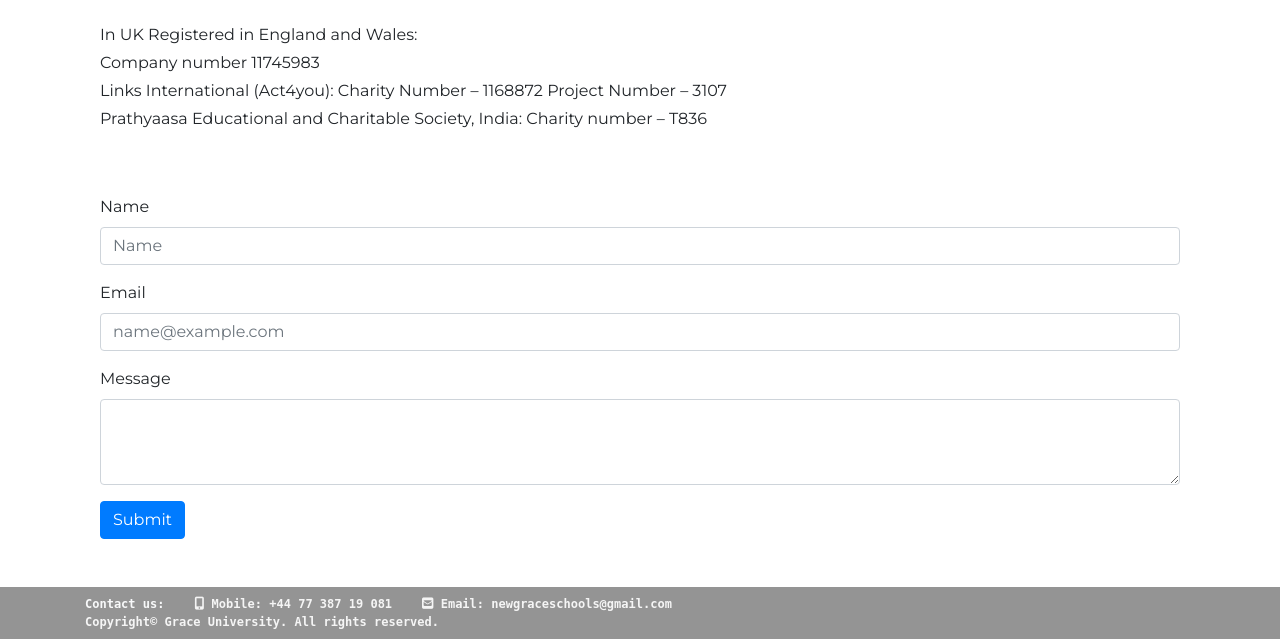
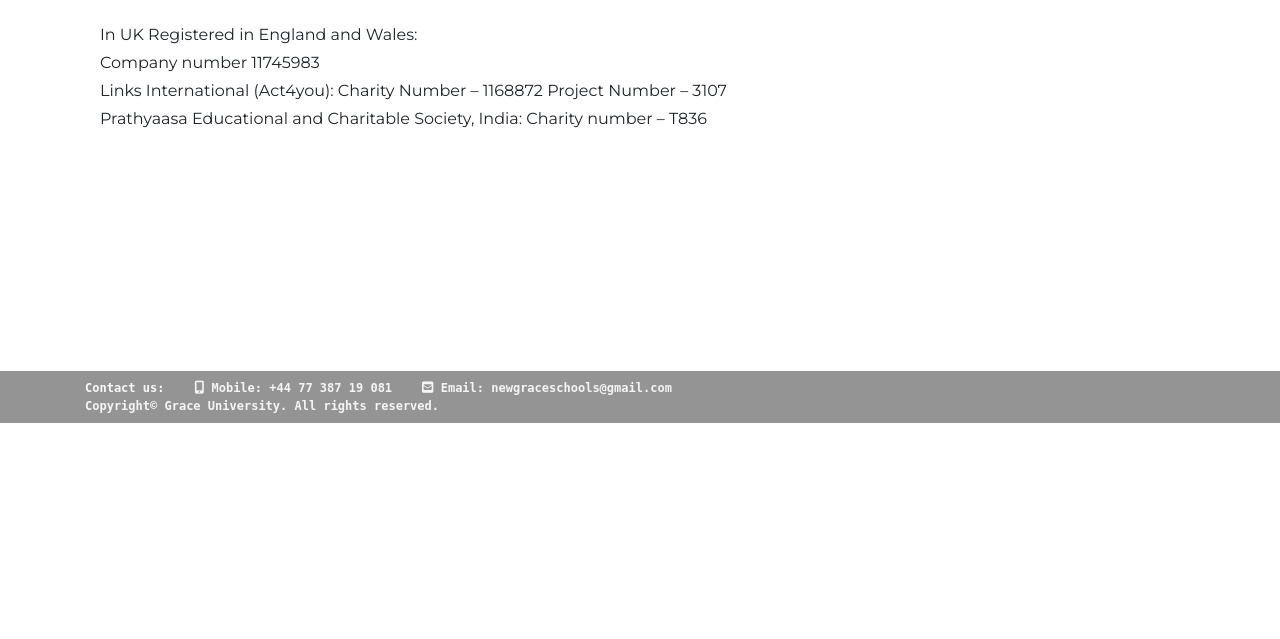
Before and after one commit to kavis97/goat, a PHP site: page /contactus.php in a window 1280 px wide. Shown: the part 377-1016 px from the top of the page. After the commit the page ends 800 px from the top, so only its background shows below. Run offline with PHP 8.4, Linux system fonts and the light colour scheme; data that the repository does not hold is empty; some libraries are stand-ins or nearby versions.

Commit message:
removed contact form

```diff
--- a/contactus.php
+++ b/contactus.php
@@ -68,7 +68,7 @@
                             </p>
                         </div>
                     </div>
-                    <div class="row text-left">
+                    <!-- <div class="row text-left">
                         <div class="mt-5 col-sm">
                             <form>
                                 <div class="form-group">
@@ -86,14 +86,8 @@
                                 <button type="submit" class="btn btn-primary">Submit</button>
                             </form>
                         </div>
-                    </div>
-
-
+                    </div> -->
                 </div>
-
-
-
-
         </header>
     </section>
     <!-- <section id="page-" class="page-mission text-center py-5">
@@ -104,7 +98,7 @@
     </section> -->
 
 
-   <section>
+   <section class="fixed-bottom">
        <?php include './footer.php' ?>
     </section>
 
```
